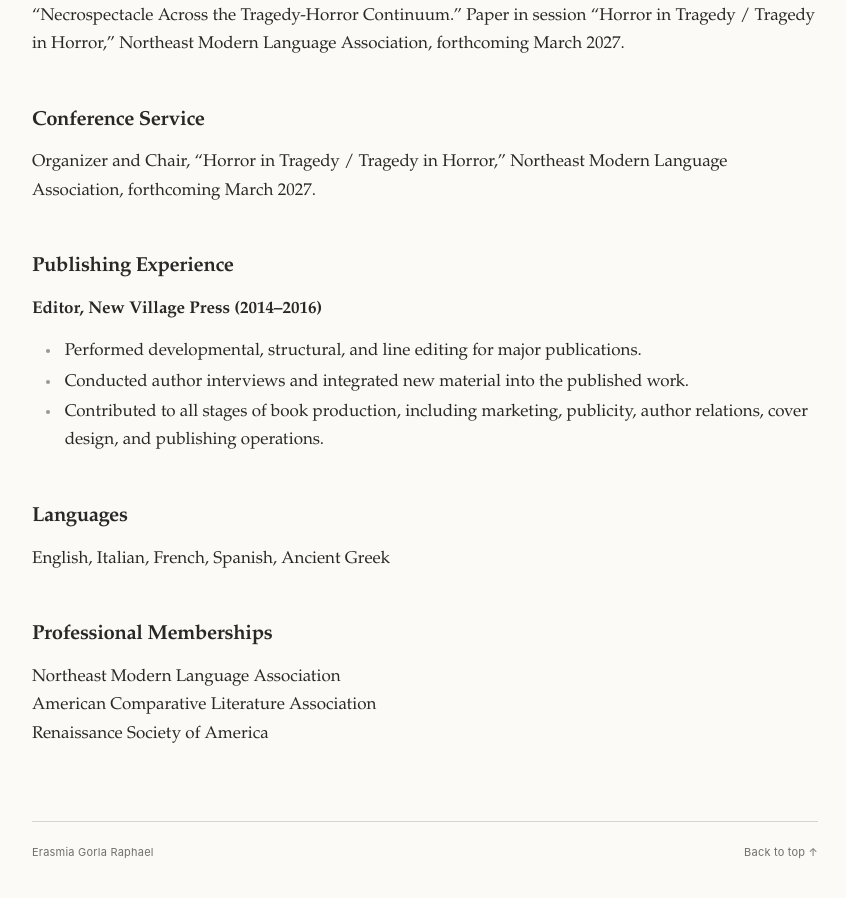
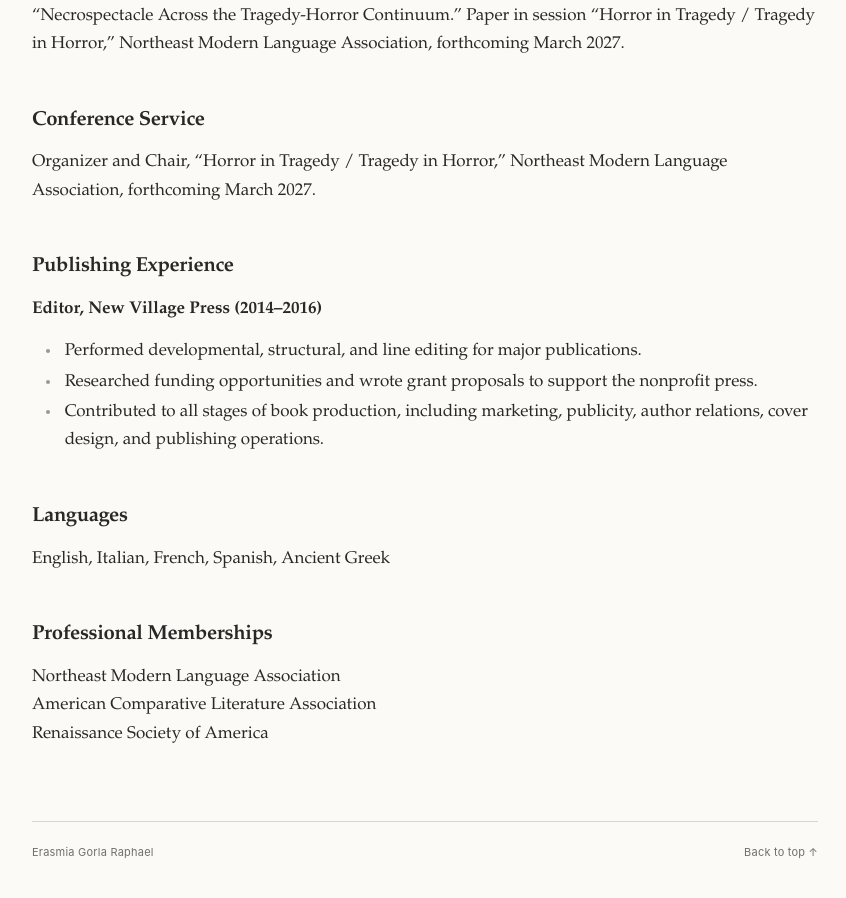
Before and after one commit to erasmiagorla/erasmiagorla.github.io, a Jekyll site: the page built from index.md, in a window 1280 px wide and 900 px high, scrolled down 1754 px. Shown: the whole window, without its empty margins (215-1061 px from the left). Built offline with Jekyll 4.4.1, drawn with Linux system fonts in a browser that asks for light colours.

Commit message:
Update index.md

```diff
--- a/index.md
+++ b/index.md
@@ -56,7 +56,7 @@ Organizer and Chair, “Horror in Tragedy / Tragedy in Horror,” Northeast Mode
 **Editor, New Village Press (2014–2016)**
 
 - Performed developmental, structural, and line editing for major publications.
-- Conducted author interviews and integrated new material into the published work.
+- Researched funding opportunities and wrote grant proposals to support the nonprofit press.
 - Contributed to all stages of book production, including marketing, publicity, author relations, cover design, and publishing operations.
 
 
```
